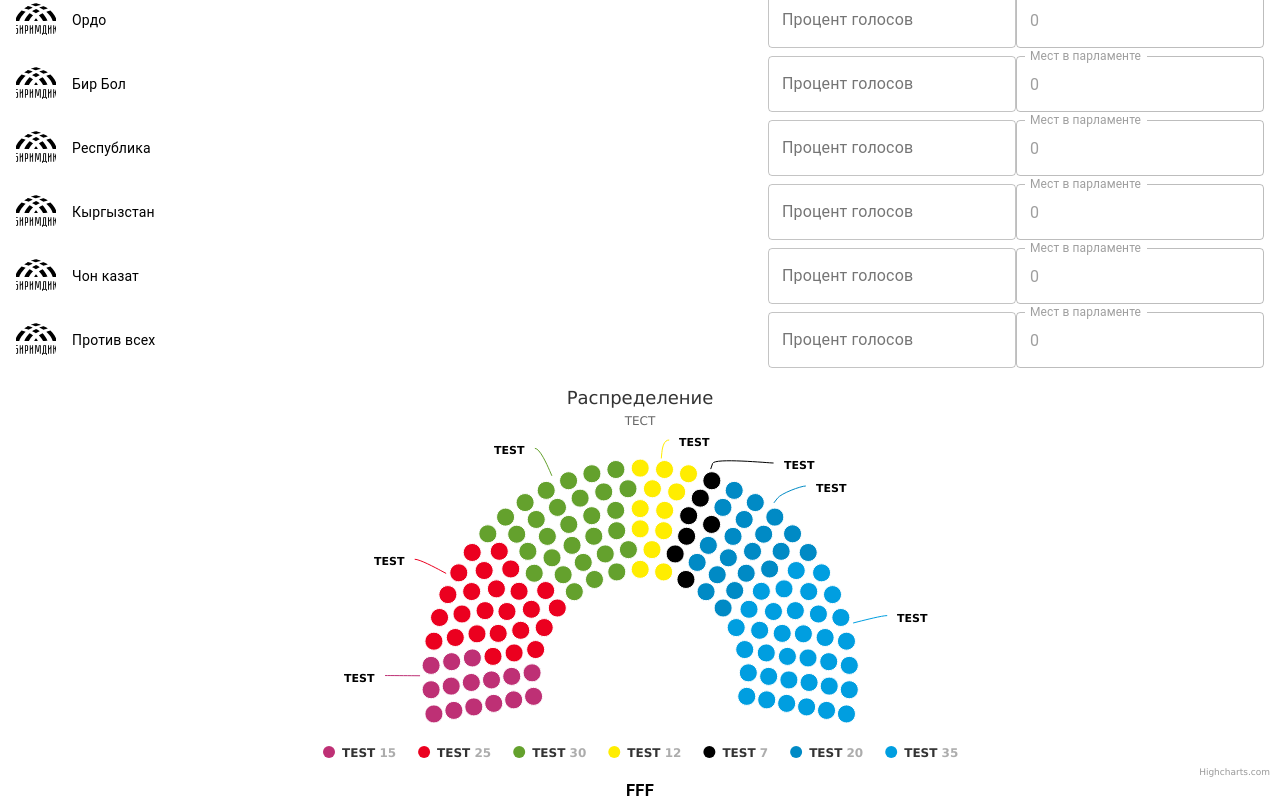
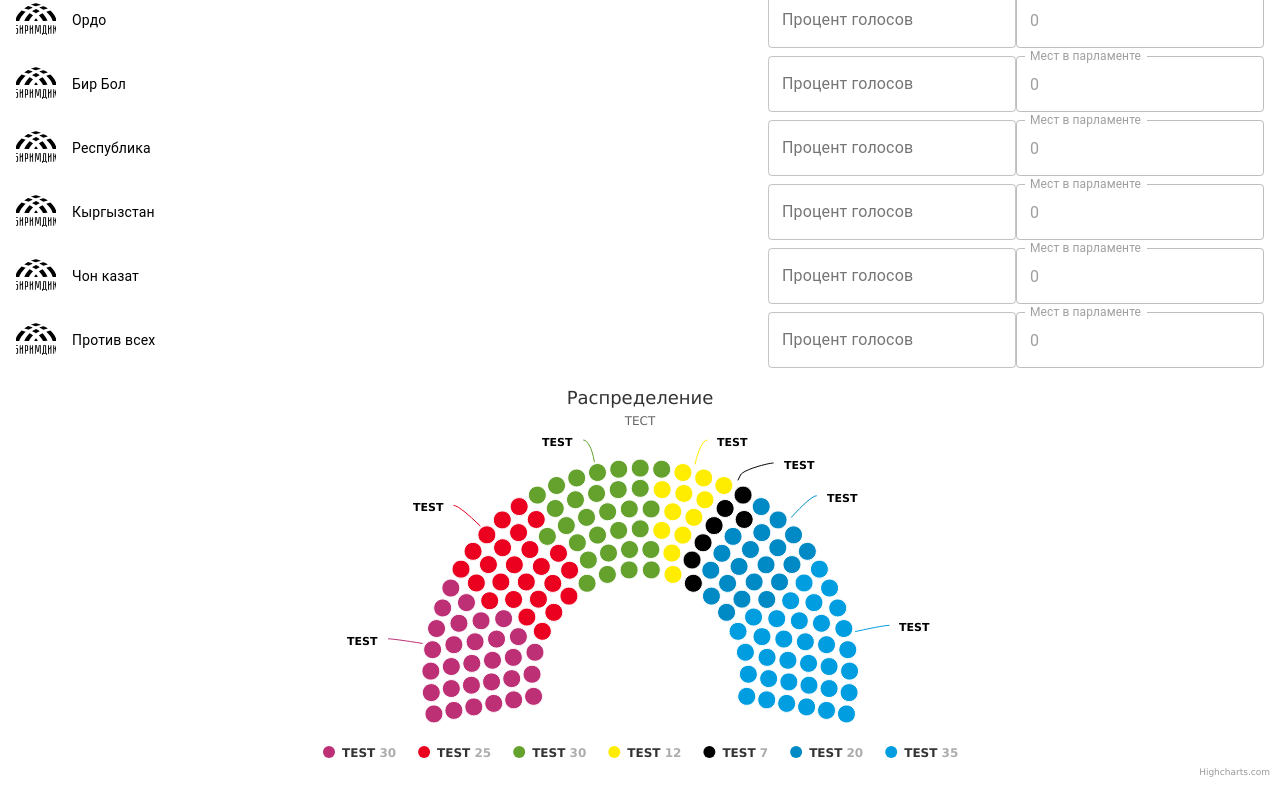
Before and after one commit to Xakim1c/parlament-calculator, a React (Create React App) app: page / in a window 1280 px wide. Shown: the part 764-1564 px from the top of the page. Built offline with nearby package versions, Linux system fonts and the light colour scheme.

Commit message:
Modify Parlament chart

```diff
--- a/src/App.js
+++ b/src/App.js
@@ -4,8 +4,6 @@ import './App.css';
 
 import electionsConfig from './electionsConfig'
 import Parties from './components/Parties'
-
-import ParlamentChart from './components/ParlamentChart.js'
 
 function App() {
 
@@ -15,9 +13,7 @@ function App() {
       <div>{electionsConfig.distribute_all_votes_message}</div>
 
       <Parties></Parties>
-	  <ParlamentChart></ParlamentChart>
 
-		<b>FFF</b>
     </div>
   );
 }
--- a/src/components/ParlamentChart.js
+++ b/src/components/ParlamentChart.js
@@ -5,6 +5,8 @@ import ItemSeriesModule from 'highcharts/modules/item-series';
 import HighchartsReact from 'highcharts-react-official'
 
 ItemSeriesModule(Highcharts);
+
+const generateChartData = (chartData) => {
 
     const options = {
 
@@ -27,15 +29,7 @@ const options = {
         series: [{
             name: 'Representatives',
             keys: ['name', 'y', 'color', 'label'],
-        data: [
-            ['TEST', 15, '#BE3075', 'TEST'],
-            ['TEST', 25, '#EB001F', 'TEST'],
-            ['TEST', 30, '#64A12D', 'TEST'],
-            ['TEST', 12, '#FFED00', 'TEST'],
-            ['TEST', 7, '#000000', 'TEST'],
-            ['TEST', 20, '#008AC5', 'TEST'],
-            ['TEST', 35, '#009EE0', 'TEST']
-        ],
+            data: chartData,
             dataLabels: {
                 enabled: true,
                 format: '{point.label}'
@@ -49,10 +43,13 @@ const options = {
         }]
     }
 
-const ParlamentChart = () => <HighchartsReact
+    return options
+}
+
+const ParlamentChart = (props) => <HighchartsReact
   highcharts={Highcharts}
   constructorType={'chart'}
-  options={options}
+  options={generateChartData(props.children[1])}
 />
 
 export default ParlamentChart
--- a/src/components/Parties.js
+++ b/src/components/Parties.js
@@ -3,12 +3,15 @@ import List from '@material-ui/core/List';
 import ListItem from '@material-ui/core/ListItem';
 import ListItemText from '@material-ui/core/ListItemText';
 import ListItemAvatar from '@material-ui/core/ListItemAvatar';
+
 import Avatar from '@material-ui/core/Avatar';
 import TextField from '@material-ui/core/TextField';
 
 import electionsConfig from '../electionsConfig'
 
 import birimdik from './Биримдик.svg';
+
+import ParlamentChart from '../components/ParlamentChart'
 
 class Parties extends React.Component {
 
@@ -113,9 +116,7 @@ class Parties extends React.Component {
 
         //Против всех
         if (parties['Против всех'].voteResult < electionsConfig.against_all_cutoff)  {
-            console.log('TEST')
-            console.log(percentsLeft)
-            console.log(parties['Против всех'].voteResult)
+
             if ((percentsLeft == 0) && (parties['Против всех'].voteResult > 0)){
                 parties['Против всех'].message = electionsConfig.against_all_message
             }else {
@@ -131,10 +132,28 @@ class Parties extends React.Component {
         this.setState( {parties: parties} )
     }
 
+    prepareChartData = () => {
+
+
+
+        let chartData = [
+            ['TEST', 30, '#BE3075', 'TEST'],
+            ['TEST', 25, '#EB001F', 'TEST'],
+            ['TEST', 30, '#64A12D', 'TEST'],
+            ['TEST', 12, '#FFED00', 'TEST'],
+            ['TEST', 7, '#000000', 'TEST'],
+            ['TEST', 20, '#008AC5', 'TEST'],
+            ['TEST', 35, '#009EE0', 'TEST']
+        ]
+
+        return chartData
+    }
+
     render() {
 
         const isAgainstAllReached = this.state.againstAllReached;
 
+        //console.log(this.prepareChartData())
         return (
             <div>
                 <div>Осталось распределить: {this.state.percentsLeft}</div>
@@ -176,6 +195,8 @@ class Parties extends React.Component {
                     );
                 })}
                 </List>
+
+            <ParlamentChart>chartData={this.prepareChartData()}</ParlamentChart>
             </div>
           );
         }
```
Lines whose indentation alone changed are shown as unchanged.
